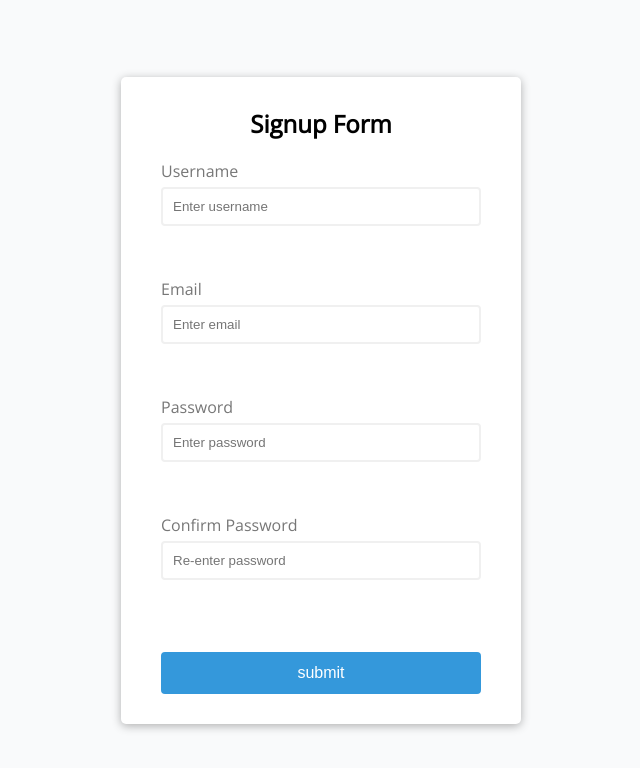
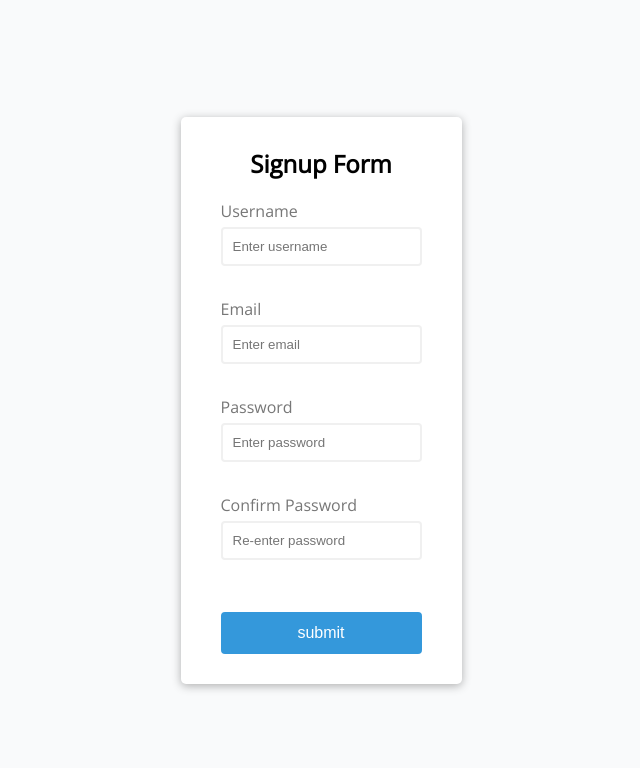
Before and after one commit to MassMatsu/js-form-validation, a plain HTML site: page index.html in a window 1280 px wide. Shown: the whole page, without its empty margins (319-959 px from the left). Drawn offline with nearby package versions, Linux system fonts and the light colour scheme.

Commit message:
modified css

```diff
--- a/styles.css
+++ b/styles.css
@@ -28,7 +28,7 @@ body{
   background-color: #fff;
   border-radius: 5px;
   box-shadow: 0 2px 10px rgba(0, 0, 0, 0.3);
-  width: 400px;
+  max-width: 400px
 }
 
 h2 {
@@ -41,7 +41,7 @@ h2 {
 }
 .form-control {
   margin-bottom: 10px;
-  padding-bottom: 20px;
+  /* padding-bottom: 20px; */
   /* position: relative; */
 }
 .form-control label {
```
